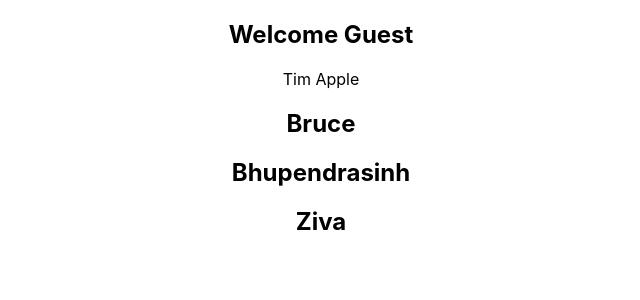
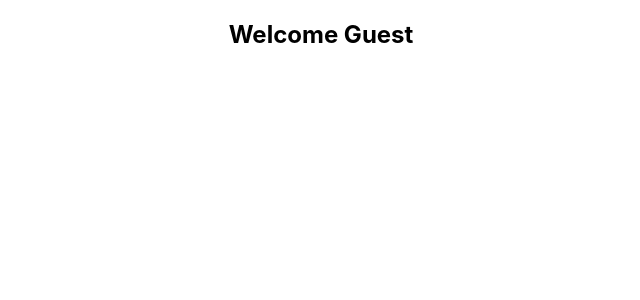
Before and after one commit to bcthakre/react_typescript, a React (Create React App) app: page / in a window 1280 px wide. Shown: the top 300 px of the page, without its empty margins (319-959 px from the left). Built offline with nearby package versions, Linux system fonts and the light colour scheme.

Commit message:
Deleted all and will re start

```diff
--- a/src/App.tsx
+++ b/src/App.tsx
@@ -1,37 +1,12 @@
 import './App.css';
 import { Greet } from './components/Greet';
-import { Person } from './components/Person';
-import { PersonList } from './components/PersonList';
 
 function App() {
 
-  const personName = {
-    first: 'Tim',
-    last: 'Apple'
-  }
-
-  const nameList = [
-
-    {
-      first: 'Bruce',
-      last: 'Wayne'
-    },
-    {
-      first: 'Bhupendrasinh',
-      last: 'Thakre'
-    },
-    {
-      first: 'Ziva',
-      last: 'Thakre'
-    }
-
-]
 
   return (
     <div className="App">
       <Greet name='Bhupendrasinh' messageCount={20} isLoggedIn={false} />
-      <Person name={personName}/>
-      <PersonList names={nameList} />
     </div>
   );
 }
--- a/src/components/Person.tsx
+++ /dev/null
@@ -1,10 +0,0 @@
-type PersonProps = {
-    name: {
-        first: string,
-        last: string
-    }
-}
-
-export const Person = (props: PersonProps) => {
-    return <div> {props.name.first} {props.name.last}</div>
-}
--- a/src/components/PersonList.tsx
+++ /dev/null
@@ -1,18 +0,0 @@
-type PersonListProps = {
-    names: {
-        first: string,
-        last: string
-    }[]
-}
-
-export const PersonList = (props: PersonListProps) => {
-    return (
-        <div>
-            {props.names.map(name=> {
-                return (
-                    <h2 key={name.first}>{name.first}</h2>
-                )
-            })}
-        </div>
-    )
-}
```
